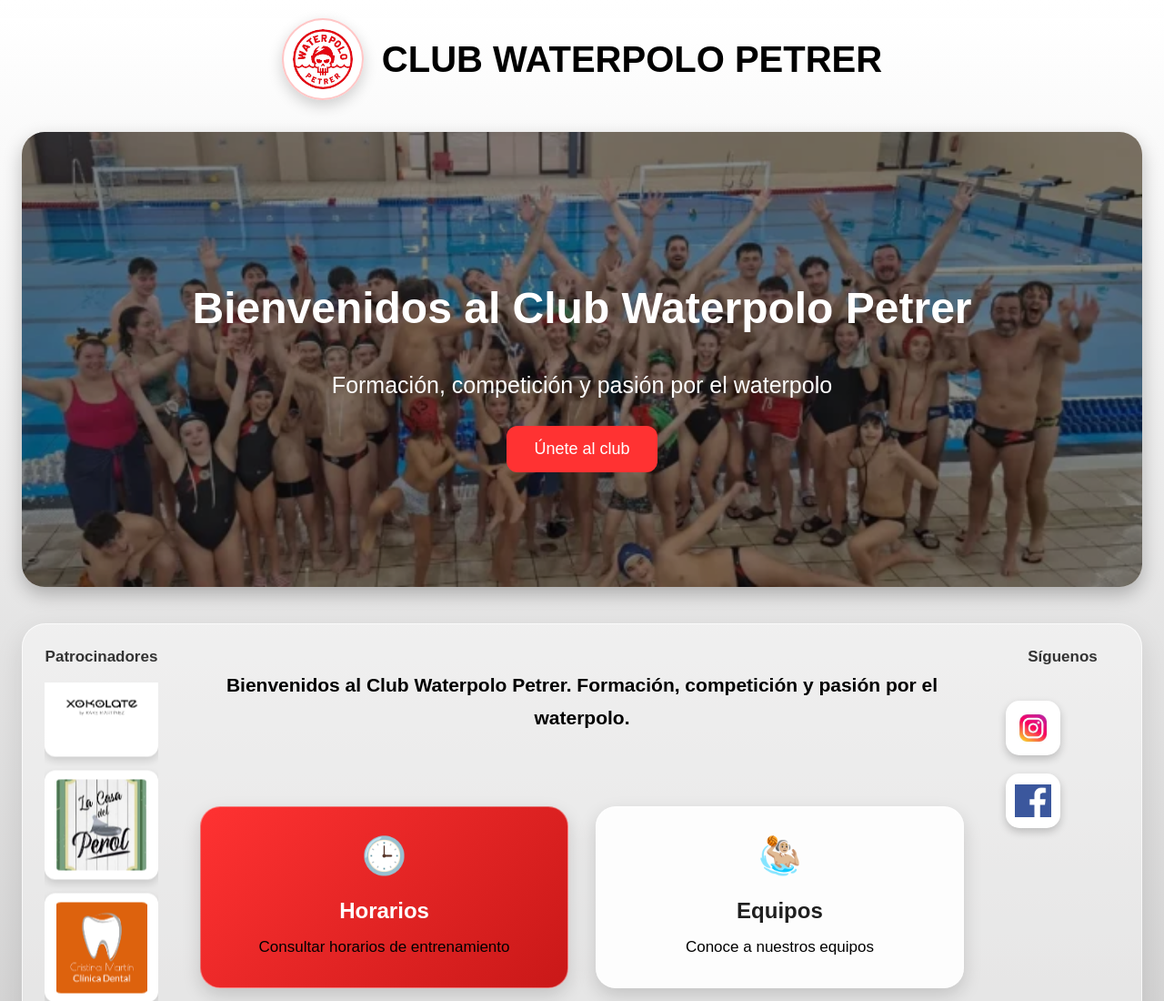
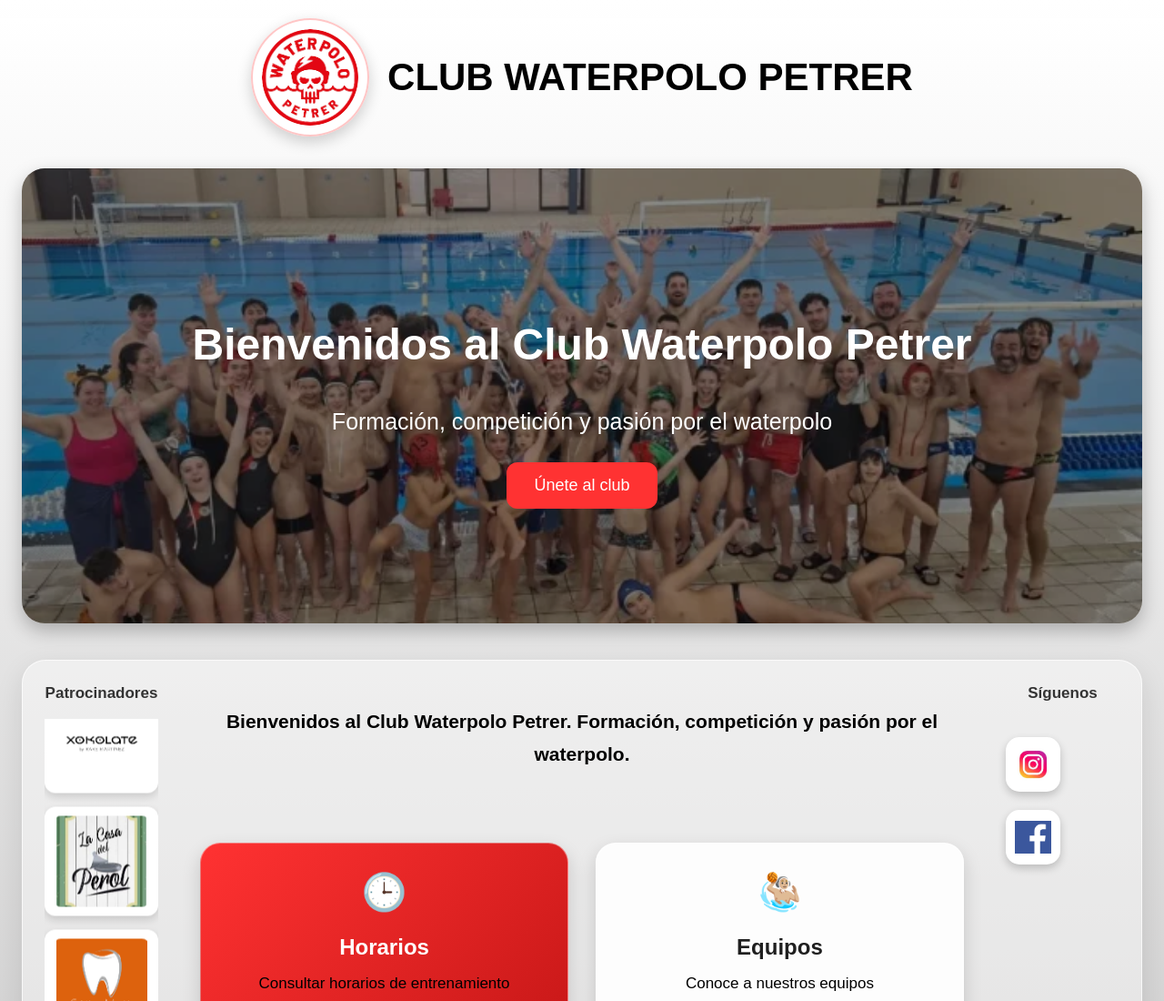
Before and after one commit to TanTanJR/Web-Waterpolo-Petrer, a plain HTML site: page index.html in a window 1280 px wide. Shown: the top 1100 px of the page at 91% size. Drawn offline with Linux system fonts and the light colour scheme.

Commit message:
Aumenta el logo y el título principal

```diff
--- a/index.css
+++ b/index.css
@@ -17,7 +17,7 @@ html, body {
 }
 
 .logo{
-    width: 90px;
+    width: 130px;
     aspect-ratio: 1;
     padding: 10px;
     box-sizing: border-box;
@@ -30,6 +30,8 @@ html, body {
 
 .header h1{
     margin: 20px 0;
+    font-size: clamp(42px, 3vw, 52px);
+    line-height: 1.1;
 }
 
 body{
```
